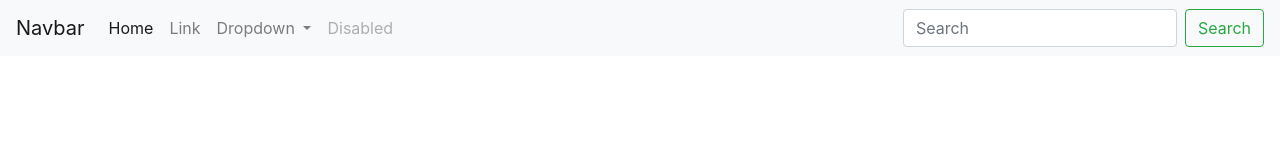
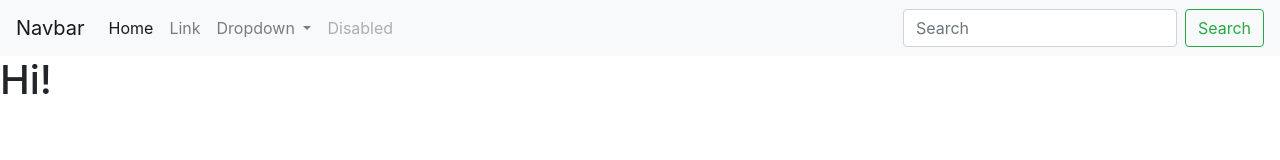
Before and after one commit to papi2007/GSTOCKV1, a plain HTML site: page index.html in a window 1280 px wide. Drawn offline with Linux system fonts and the light colour scheme.

Commit message:
Hello hi

```diff
--- a/index.html
+++ b/index.html
@@ -41,6 +41,7 @@
     </form>
   </div>
 </nav>
+<h1>Hi!</h1>
 <script src="/js/jquery-3.4.1.min.js"></script>
 <script src="/js/bootstrap.js"></script>
 </body>
```
